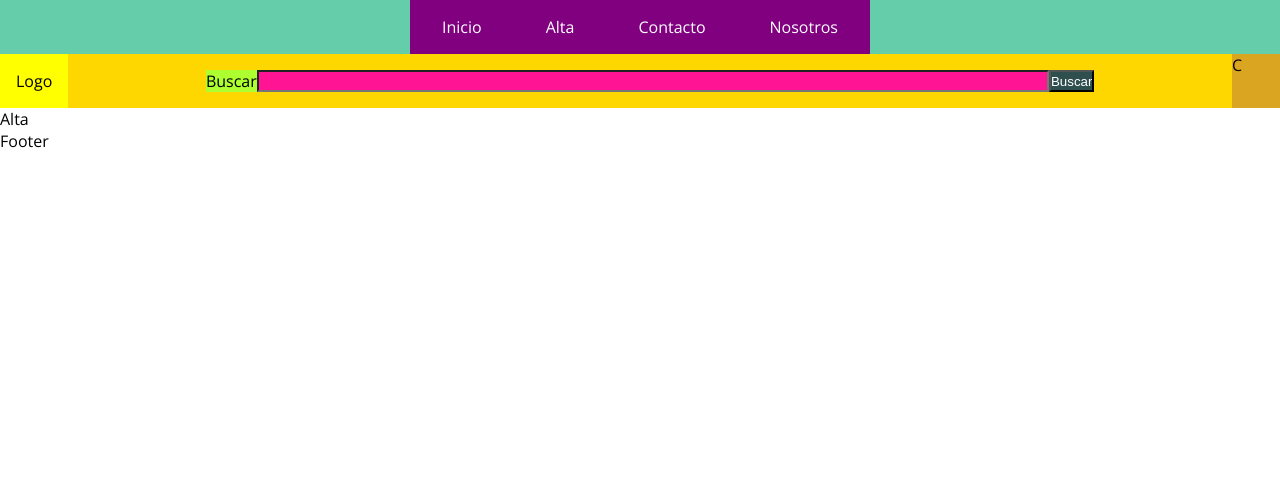
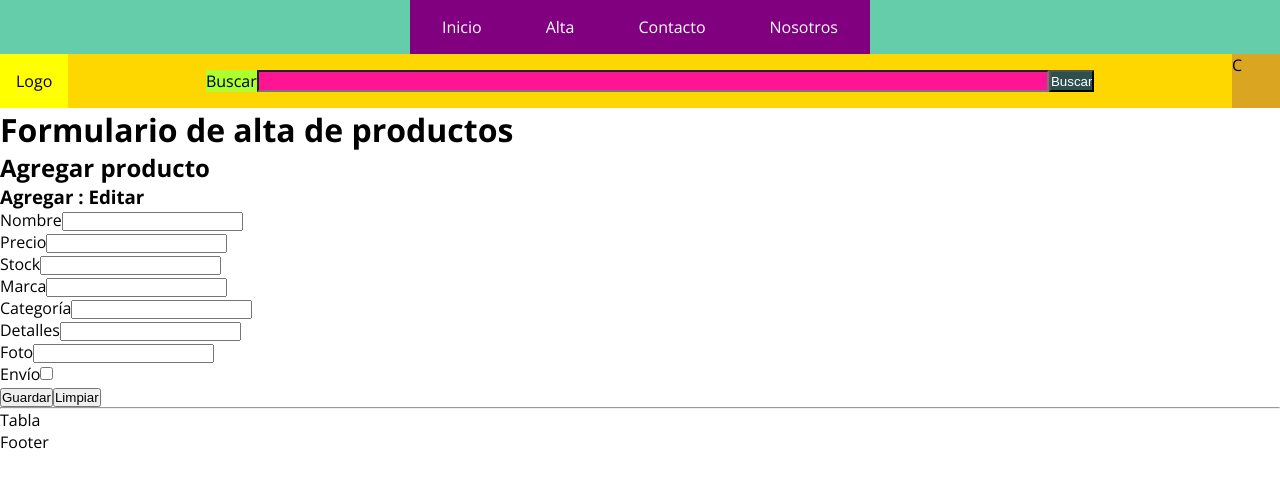
Before and after one commit to mlapeducacionit/bc62130-integrador-front-etapa-3, a React (Vite) app: page /alta in a window 1280 px wide. Shown: the top 488 px of the page. Built offline with nearby package versions, Linux system fonts and the light colour scheme; data requests are answered from the project's data file.

Commit message:
Agrego inputs en el componente Formulario

```diff
--- a/src/components/Formulario.jsx
+++ b/src/components/Formulario.jsx
@@ -2,7 +2,47 @@ import React from 'react'
 
 const Formulario = () => {
   return (
-    <div>Formulario</div>
+    <>
+      <h3>Agregar : Editar</h3>
+
+      <form>
+        <div>
+          <label htmlFor="lbl-nombre">Nombre</label>
+          <input type="text" name="nombre" id="lbl-nombre" />
+        </div>
+        <div>
+          <label htmlFor="lbl-precio">Precio</label>
+          <input type="text" name="precio" id="lbl-precio" />
+        </div>
+        <div>
+          <label htmlFor="lbl-stock">Stock</label>
+          <input type="text" name="stock" id="lbl-stock" />
+        </div>
+        <div>
+          <label htmlFor="lbl-marca">Marca</label>
+          <input type="text" name="marca" id="lbl-marca" />
+        </div>
+        <div>
+          <label htmlFor="lbl-categoria">Categoría</label>
+          <input type="text" name="categoria" id="lbl-categoria" />
+        </div>
+        <div>
+          <label htmlFor="lbl-detalles">Detalles</label>
+          <input type="text" name="detalles" id="lbl-detalles" />
+        </div>
+        <div>
+          <label htmlFor="lbl-foto">Foto</label>
+          <input type="text" name="foto" id="lbl-foto" />
+        </div>
+        <div>
+          <label htmlFor="lbl-envio">Envío</label>
+          <input type="checkbox" name="envio" id="lbl-envio" />
+        </div>
+
+        <button type="submit">Guardar</button>
+        <button type="reset">Limpiar</button>
+      </form>
+    </>
   )
 }
 
--- a/src/pages/Alta.jsx
+++ b/src/pages/Alta.jsx
@@ -1,8 +1,16 @@
 import React from 'react'
+import Formulario from '../components/Formulario'
+import Tabla from '../components/Tabla'
 
 const Alta = () => {
   return (
-    <div>Alta</div>
+    <>
+      <h1>Formulario de alta de productos</h1>
+      <h2>Agregar producto</h2>
+      <Formulario />
+      <hr />
+      <Tabla />
+    </>
   )
 }
 
```
